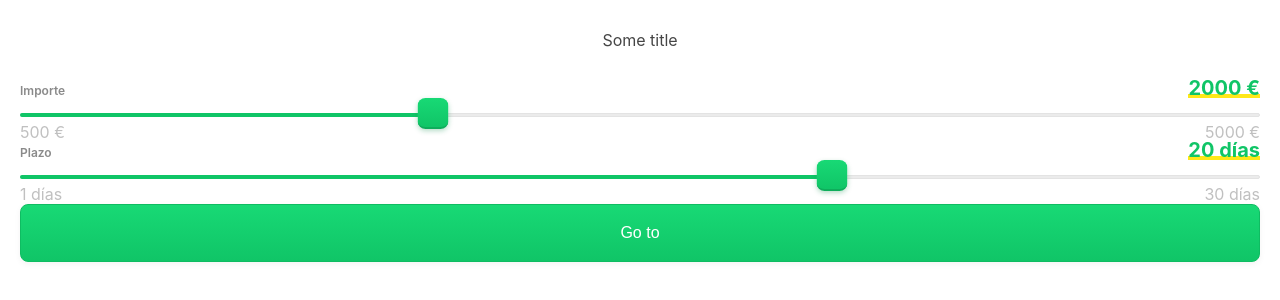
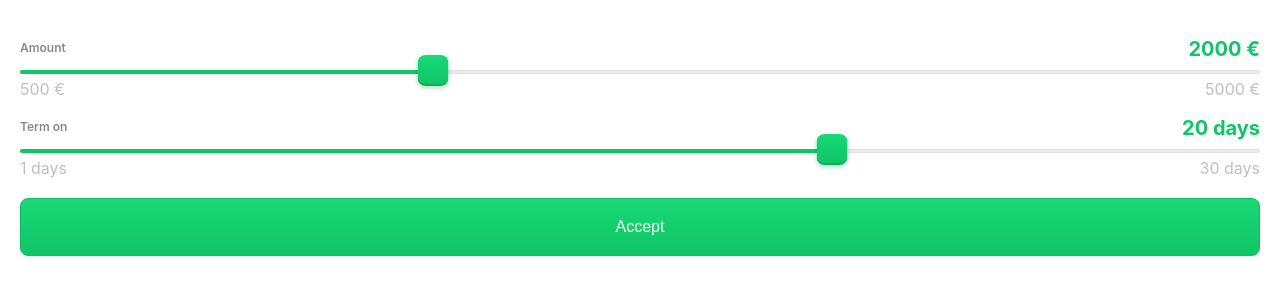
Before and after one commit to antonkalik/ruler-slider-calculator, a React (Create React App) app: page / in a window 1280 px wide. Shown: the top 300 px of the page. Built offline with nearby package versions, Linux system fonts and the light colour scheme.

Commit message:
refactor and types improvements

```diff
--- a/src/js/App.js
+++ b/src/js/App.js
@@ -2,10 +2,14 @@ import React from 'react';
 import { Calculator } from './components';
 
 function App() {
-  const data = 'somedata';
   return (
     <div className="app">
-      <Calculator data={data} />
+      <Calculator
+        buttonText="Accept"
+        onAccept={(data) => {
+          console.log('onAccept data:', data);
+        }}
+      />
     </div>
   );
 }
--- a/src/js/components/Button.js
+++ /dev/null
@@ -1,36 +0,0 @@
-import React from 'react';
-import Loading from './Loading';
-
-export default function Button({
-  onClick,
-  text,
-  type,
-  className = 'primary',
-  icon,
-  loading,
-  name,
-}) {
-  const onClickHandler = (e) => {
-    e.preventDefault();
-    onClick(name);
-  };
-
-  return (
-    <button
-      disabled={loading}
-      type={type}
-      className={className}
-      onClick={onClickHandler}
-      name={name}
-    >
-      {loading ? (
-        <Loading />
-      ) : (
-        <>
-          <p>{text}</p>
-          {icon && <img alt="" className="icon-button" src={icon} />}
-        </>
-      )}
-    </button>
-  );
-}
--- a/src/js/components/Calculator.js
+++ b/src/js/components/Calculator.js
@@ -1,14 +1,35 @@
-import React from 'react';
+import React, { useState } from 'react';
 import smoothScroll from 'smoothscroll-polyfill';
 import { CalculatorDesktop, CalculatorMobile } from '.';
+import Loading from './Loading';
 
 smoothScroll.polyfill();
 
-function Calculator() {
+function Calculator({ buttonText, buttonIcon, loading, onAccept }) {
+  const [data, setData] = useState({});
   return (
     <div className="calculator">
-      <CalculatorDesktop title="Some title" buttonText="Go to " />
-      <CalculatorMobile title="Some title" buttonText="Go to " />
+      <CalculatorDesktop onChange={(data) => console.log('onChange', data)} />
+      <CalculatorMobile onChange={(data) => console.log('onChange', data)} />
+      <div className="calculator-footer">
+        <button
+          disabled={loading}
+          className="calculator-btn"
+          onClick={(e) => {
+            e.preventDefault();
+            onAccept(data);
+          }}
+        >
+          {loading ? (
+            <Loading />
+          ) : (
+            <>
+              {buttonText}
+              {buttonIcon && <img alt="" className="icon-button" src={buttonIcon} />}
+            </>
+          )}
+        </button>
+      </div>
     </div>
   );
 }
--- a/src/js/components/CalculatorDesktop.js
+++ b/src/js/components/CalculatorDesktop.js
@@ -1,45 +1,31 @@
 import React from 'react';
 import SliderDesktop from './SliderDesktop';
-import Button from './Button';
 
-function CalculatorDesktop({
-  title,
-  buttonText = 'Aceptar',
-  exitMessage,
-  onClickExitMessage,
-  onAccept,
-}) {
+const CalculatorDesktop = ({ onChange }) => {
   return (
     <div className="calculator-desktop">
-      {title && <h3 className="title">{title}</h3>}
       <SliderDesktop
-        title="Importe"
+        title="Amount"
         name="amount"
         extension="€"
         min={500}
         max={5000}
         step={100}
         value={2000}
-        onChange={(data) => console.log(data)}
+        onChange={onChange}
       />
       <SliderDesktop
-        title="Plazo"
+        title="Term on"
         name="term"
-        extension="días"
+        extension="days"
         value={20}
         min={1}
         max={30}
         step={1}
-        onChange={(data) => console.log(data)}
+        onChange={onChange}
       />
-      <Button text={buttonText} onClick={onAccept} />
-      {exitMessage && (
-        <p onClick={onClickExitMessage} className="exit text-small">
-          {exitMessage}
-        </p>
-      )}
     </div>
   );
-}
+};
 
 export default React.memo(CalculatorDesktop);
--- a/src/js/components/CalculatorMobile.js
+++ b/src/js/components/CalculatorMobile.js
@@ -1,8 +1,7 @@
 import React from 'react';
 import MobileSlideRuler from './MobileSlideRuler';
-import Button from './Button';
 
-export default function CalculatorMobile({ buttonText = 'Aceptar', onAccept }) {
+export default function CalculatorMobile({ onChange }) {
   return (
     <div className="calculator-mobile">
       <MobileSlideRuler
@@ -13,7 +12,7 @@ export default function CalculatorMobile({ buttonText = 'Aceptar', onAccept }) {
         step={100}
         currencySymbol="€"
         title="Cantidad hasta ___ €"
-        onChange={(data) => console.log(data)}
+        onChange={onChange}
       />
       <MobileSlideRuler
         name="term"
@@ -23,11 +22,8 @@ export default function CalculatorMobile({ buttonText = 'Aceptar', onAccept }) {
         step={1}
         currencySymbol="Días"
         title="Plazo hasta ___ días"
-        onChange={(data) => console.log(data)}
+        onChange={onChange}
       />
-      <div className="footer-mobile-calculator">
-        <Button text={buttonText} onClick={onAccept} />
-      </div>
     </div>
   );
 }
--- a/src/js/components/SliderDesktop.js
+++ b/src/js/components/SliderDesktop.js
@@ -17,9 +17,7 @@ export default function SliderDesktop({
   return (
     <div className="slider-desktop">
       <div className="head">
-        <div className="title">
-          <p className="text-small">{title}</p>
-        </div>
+        <h5 className="title">{title}</h5>
         <div onClick={amountOnClick} className="value">
           <h3>
             {value} {extension}
--- a/src/js/components/index.js
+++ b/src/js/components/index.js
@@ -2,6 +2,5 @@ export { default as Calculator } from './Calculator';
 export { default as CalculatorDesktop } from './CalculatorDesktop';
 export { default as CalculatorMobile } from './CalculatorMobile';
 export { default as Wheel } from './Wheel';
-export { default as Button } from './Button';
 export { default as SliderDesktop } from './SliderDesktop';
 export { default as MobileSlideRuler } from './MobileSlideRuler';
--- a/src/scss/components/Button.scss
+++ /dev/null
@@ -1,110 +0,0 @@
-button {
-  cursor: pointer;
-  border-radius: 8px;
-  padding: 0 30px;
-  text-align: center;
-  img.icon-button {
-    padding-left: 10px;
-  }
-  p {
-    font-size: 16px;
-    font-weight: 500;
-  }
-}
-
-button.secondary {
-  border: 1px solid $light-dim;
-  height: 38px;
-  background: none;
-  display: flex;
-  white-space: nowrap;
-  align-items: center;
-  justify-content: center;
-  .loading {
-    > span {
-      background-color: $dim;
-    }
-  }
-  p {
-    font-size: 14px;
-  }
-  &:hover {
-    border: 1px solid $dark;
-    box-shadow: inset 0 0 0 1px $dark;
-  }
-  &:disabled,
-  &[disabled] {
-    border: 1px solid $light;
-    p {
-      color: $dim-mid;
-    }
-  }
-}
-
-button.primary {
-  height: 58px;
-  box-shadow: 0 2px 6px rgba(0, 20, 5, .05);
-  border: 1px solid darken($green, 2);
-  background: $green-gradient;
-  color: white;
-  display: flex;
-  white-space: nowrap;
-  align-items: center;
-  justify-content: center;
-  &:active {
-    border: none;
-    background: darken($green, 2);
-    box-shadow: inset 0 2px 2px rgba(0, 0, 0, 0.2);
-    transform: translateY(1px);
-  }
-  &:disabled,
-  &[disabled] {
-    box-shadow: none;
-    border: none;
-    background: lighten($green, 30);
-    cursor: default;
-  }
-  &:hover:enabled:not(:active) {
-    background: linear-gradient(0deg, #11cf6c 0.5%, #1ae97e 100%);
-  }
-}
-
-button.white {
-  height: 58px;
-  box-shadow: 0 5px 9px rgba(0, 30, 10, .4);
-  border: none;
-  border-bottom: 2px solid darken(#10c567, 10);
-  background: white;
-  display: flex;
-  white-space: nowrap;
-  align-items: center;
-  justify-content: center;
-  color: $green;
-  &:active {
-    border: none;
-    box-shadow: inset 0 2px 2px rgba(0, 0, 0, .2);
-    transform: translateY(1px);
-  }
-  &:disabled,
-  &[disabled] {
-    border: none;
-    box-shadow: none;
-    background: rgba(255, 255, 255, 0.3);
-    transform: translateY(1px);
-    cursor: default;
-  }
-}
-
-@media all and (max-width: $tablet-breakpoint) {
-  button {
-    display: block;
-    p {
-      font-size: 16px;
-      font-weight: 500;
-    }
-    img.icon-button {
-      max-width: 25px;
-      height: auto;
-    }
-  }
-}
--- a/src/scss/components/Calculator.scss
+++ b/src/scss/components/Calculator.scss
@@ -1,4 +1,7 @@
 .calculator {
+  line-height: normal;
+  background: #ffffff;
+  text-align: center;
   .calculator-desktop {
     display: block;
     padding: 20px;
@@ -6,38 +9,51 @@
   .calculator-mobile {
     display: none;
   }
-  line-height: normal;
-  background: #ffffff;
-  text-align: center;
-  h3.title {
-    padding: 10px 20px;
-    color: $dark;
-  }
-  button {
+  .calculator-footer {
+    padding: 0 20px 20px 20px;
+    button.calculator-btn {
       margin: 0 auto;
       width: 100%;
+      height: 58px;
+      box-shadow: 0 2px 6px rgba(0, 20, 5, 0.05);
+      border: 1px solid darken($green, 2);
+      background: $green-gradient;
+      color: white;
+      display: flex;
+      white-space: nowrap;
+      align-items: center;
+      justify-content: center;
+      cursor: pointer;
+      border-radius: 8px;
+      padding: 0 30px;
+      text-align: center;
+      font-size: 16px;
+      font-weight: 500;
+      &:active {
+        border: none;
+        background: darken($green, 2);
+        box-shadow: inset 0 2px 2px rgba(0, 0, 0, 0.2);
+        transform: translateY(1px);
       }
-  .calculator-desktop,
-  h3.title {
-    padding-bottom: 30px;
+      &:disabled,
+      &[disabled] {
+        box-shadow: none;
+        border: none;
+        background: lighten($green, 30);
+        cursor: default;
       }
-  p.exit {
-    padding-top: 20px;
-    color: $dim-mid;
-    &:hover {
-      color: $gray;
-      cursor: pointer;
+      &:hover:enabled:not(:active) {
+        background: linear-gradient(0deg, #11cf6c 0.5%, #1ae97e 100%);
+      }
+      img.icon-button {
+        padding-left: 10px;
+      }
     }
   }
 }
 
 @media all and (max-width: $tablet-breakpoint) {
   .calculator {
-    .calculator-desktop {
-      display: none;
-    }
-    .calculator-mobile {
-      display: block;
     background: $green;
     background: linear-gradient(
       90deg,
@@ -47,10 +63,18 @@
       rgba(12, 153, 80, 1) 85%,
       rgb(44, 119, 78) 100%
     );
-      .footer-mobile-calculator {
+    .calculator-desktop {
+      display: none;
+    }
+    .calculator-mobile {
+      display: block;
+    }
+    .calculator-footer {
       padding: 20px;
-        > button {
-          width: 100%;
+      button.calculator-btn {
+        img.icon-button {
+          max-width: 25px;
+          height: auto;
         }
       }
     }
--- a/src/scss/components/SliderDesktop.scss
+++ b/src/scss/components/SliderDesktop.scss
@@ -1,4 +1,5 @@
 .slider-desktop {
+  padding-top: 20px;
   .rc-slider {
     .rc-slider-handle {
       background: $green-gradient;
@@ -28,13 +29,12 @@
     justify-content: space-between;
     align-items: flex-end;
     margin-bottom: 10px;
-    .title {
+    h5.title {
       font-weight: 600;
       font-size: 12px;
       color: $gray;
     }
     .value {
-      border-bottom: 4px solid $yellow;
       h3 {
         line-height: .8;
         font-weight: 700;
--- a/src/scss/components/index.scss
+++ b/src/scss/components/index.scss
@@ -1,6 +1,5 @@
 @import 'Calculator';
 @import 'Loading';
-@import 'Button';
 @import 'SliderDesktop';
 @import 'MobileSlideRuler';
 @import 'Wheel';
```
Lines whose indentation alone changed are shown as unchanged.
